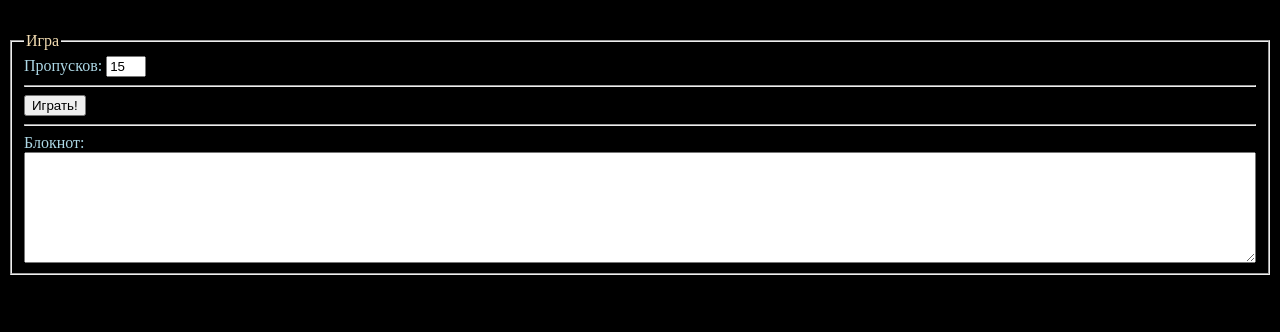
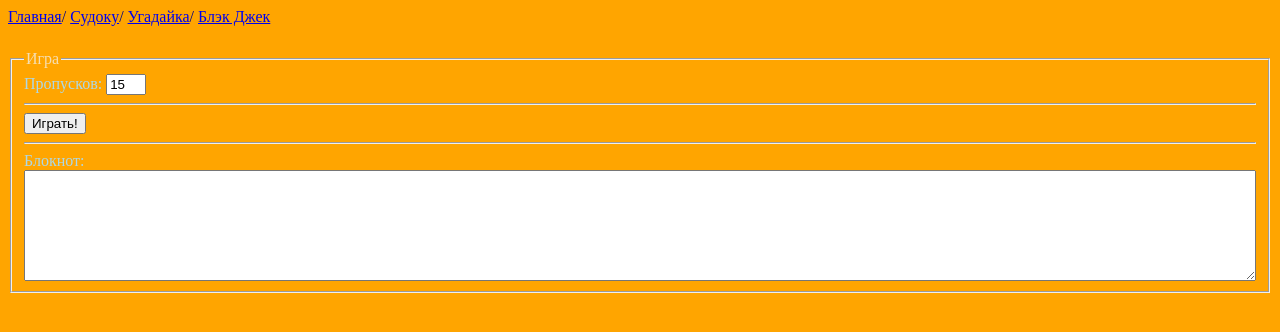
Before and after one commit to ilyavatar/ilyavatar.github.io, a plain HTML site: page Sudoku.html in a window 1280 px wide. Drawn offline with Linux system fonts and the light colour scheme.

Commit message:
Обновление игры

```diff
--- a/Sudoku.html
+++ b/Sudoku.html
@@ -1,14 +1,15 @@
 <html><head>
 <meta http-equiv="Content-Type" content="text/html;charset=utf-8">
 <title>Судоку</title></head>
+
+<div id="header">
+  <a href="index.html">Главная</a><span>/</span>
+  <a href="Sudoku.html">Судоку</a><span>/</span>
+  <a href="quest-2.html">Угадайка</a><span>/</span>
+  <a href="Black Jack.html">Блэк Джек</a>
+  </div>
 <script language='JavaScript'>
-  <div id="header">
-	<a href="index.html">Главная</a><span>/</span>
-	<a href="Sudoku.html">Судоку</a><span>/</span>
-	<a href="quest-2.html">Угадайка</a><span>/</span>
-	<a href="quest.html">Загадки</a><span>/</span>
-	<a href="Black Jack.html">Блэк Джек</a>
-	</div>
+
 var steps=5;
 var nregex=/^\d+$/g;
 var usernums=new Array();
@@ -286,7 +287,7 @@ function ttick()
 
 
 </script>
-<body bgcolor=#000000 text=#000000>
+<body bgcolor=#FFA500 text=#000080>
 <div id="nm" style="border-color:orange;border-style:solid;border-width:2px 2px 2px 2px;display:none;position:absolute;background-color:lightgreen;">
 <input type="button" onclick="sNum(1);return false;" value="1" style='width:25px;width:25px;background-color:lightgreen;'><input type="button" onclick="sNum(2);return false;" value="2" style='width:25px;width:25px;background-color:lightgreen;'><input type="button" onclick="sNum(3);return false;" value="3" style='width:25px;width:25px;background-color:lightgreen;'><br><input type="button" onclick="sNum(4);return false;" value="4" style='width:25px;width:25px;background-color:lightgreen;'><input type="button" onclick="sNum(5);return false;" value="5" style='width:25px;width:25px;background-color:lightgreen;'><input type="button" onclick="sNum(6);return false;" value="6" style='width:25px;width:25px;background-color:lightgreen;'><br><input type="button" onclick="sNum(7);return false;" value="7" style='width:25px;width:25px;background-color:lightgreen;'><input type="button" onclick="sNum(8);return false;" value="8" style='width:25px;width:25px;background-color:lightgreen;'><input type="button" onclick="sNum(9);return false;" value="9" style='width:25px;width:25px;background-color:lightgreen;'><br><input type="button" onclick="sNum(0);return false;" value="?" style='width:25px;width:25px;background-color:lightgreen;' title='Снять цифру'><input type="button" onclick="sNum(10);return false;" value="X" style='width:25px;width:25px;background-color:lightgreen;' title='Закрыть'>
 </div>
```
